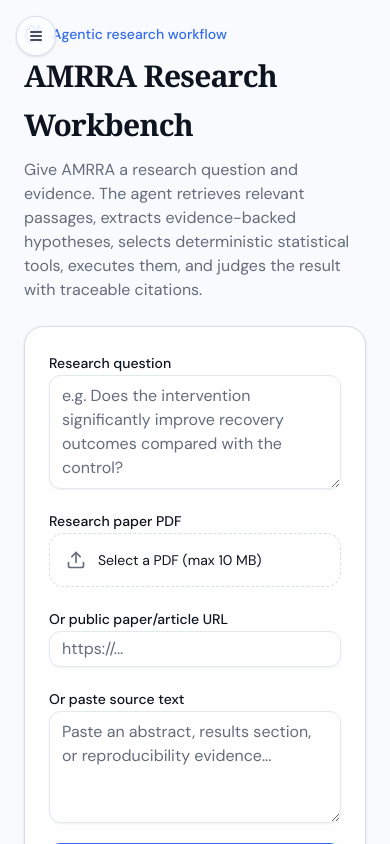
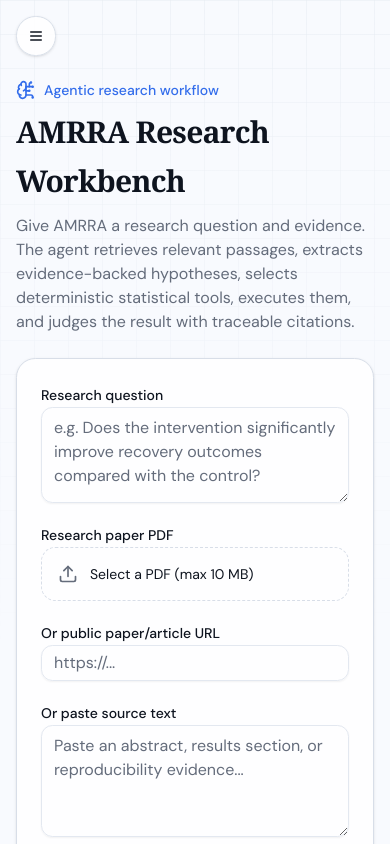
Before and after one commit to Leanstix/AMRRA, a Next.js app in the folder front_end/: page / in a window 390 px wide. Shown: the top 844 px of the page. Built offline with nearby package versions, Linux system fonts and the light colour scheme; no server answers.

Commit message:
style(frontend): polish responsive application shell

```diff
--- a/front_end/components/layout/main-layout.jsx
+++ b/front_end/components/layout/main-layout.jsx
@@ -2,10 +2,13 @@ import { Navigation } from "./navigation"
 
 export function MainLayout({ children }) {
   return (
-    <div className="min-h-screen bg-background">
+    <div className="relative min-h-screen overflow-hidden bg-background">
+      <div className="amrra-grid pointer-events-none fixed inset-0 opacity-55" />
       <Navigation />
-      <main className="md:ml-64 min-h-screen">
-        <div className="p-6 md:p-8">{children}</div>
+      <main className="relative min-h-screen md:ml-[17.5rem]">
+        <div className="mx-auto w-full max-w-[96rem] px-4 pb-12 pt-20 sm:px-6 md:px-8 md:pt-8 xl:px-10">
+          {children}
+        </div>
       </main>
     </div>
   )
```
